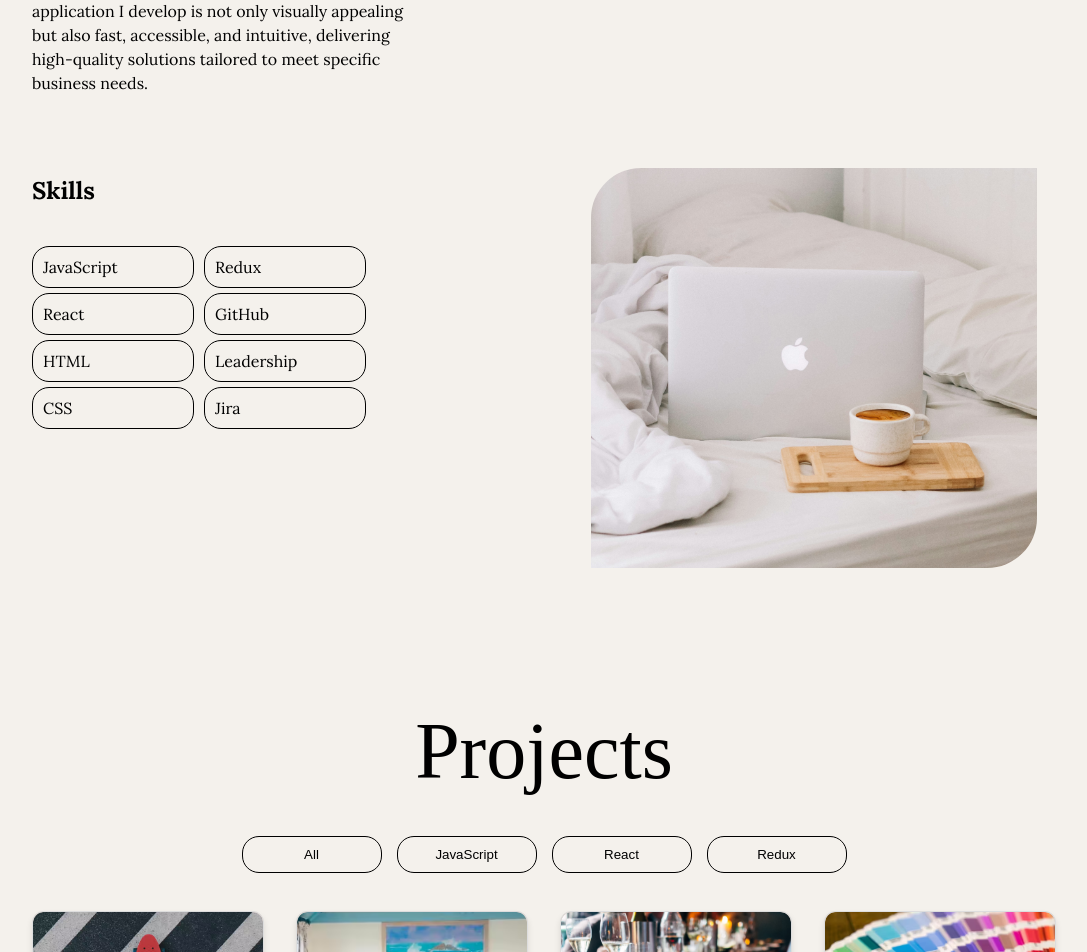
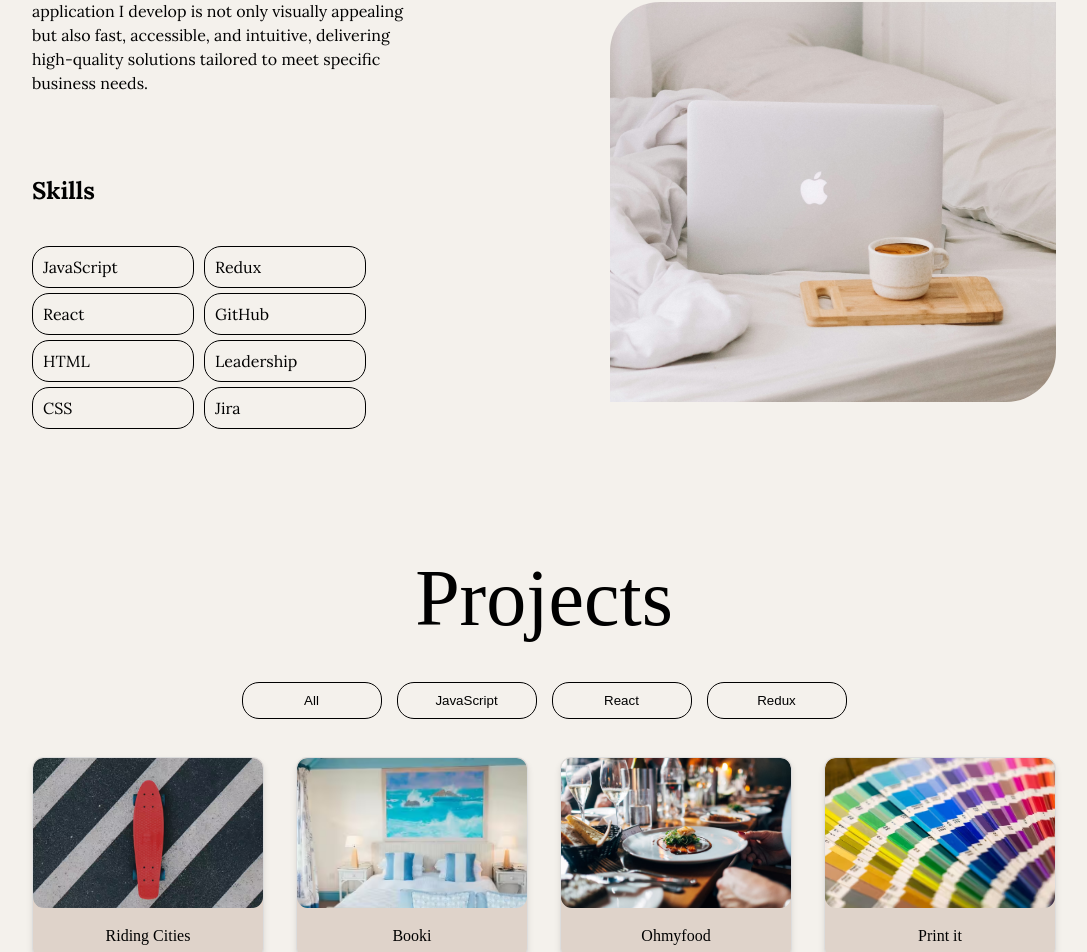
Before and after one commit to D-Fariello/Template-1, a React (Vite) app: page / in a window 1280 px wide. Shown: the part 1306-2258 px from the top of the page, without its empty margins (96-1183 px from the left). Built offline with nearby package versions, Linux system fonts and the light colour scheme; a web font is replaced by a local one.

Commit message:
style: fixed margins to sections

```diff
--- a/src/components/Header.jsx
+++ b/src/components/Header.jsx
@@ -1,15 +1,17 @@
 import React from "react";
-import { Link } from "react-router-dom";
 
 const Header = () => {
   return (
     <header>
       <nav className="main-nav">
-        <Link to="/">
-          <button className="button-nav"> Dalila Fariello </button>
-        </Link>
+        {/* Anchor link to scroll to the top of the page */}
+        <a href="#home">
+          <button className="button-nav">Dalila Fariello</button>
+        </a>
+
+        {/* Anchor link to scroll to the Projects section */}
         <a href="#projects">
-          <button className="button-nav"> Projects </button>
+          <button className="button-nav">Projects</button>
         </a>
       </nav>
     </header>
--- a/src/pages/Home.jsx
+++ b/src/pages/Home.jsx
@@ -7,7 +7,7 @@ import Image from "../components/Image";
 const Home = () => {
   return (
     <main className="mainDiv">
-      <section>
+      <section id="home">
         <h1>Dalila</h1>
         <h2 className="lastName">Fariello</h2>
         <div className="photo">
--- a/src/style/_base.scss
+++ b/src/style/_base.scss
@@ -75,7 +75,7 @@ nav.main-nav {
   border-bottom: 1px solid black;
 }
 
-section {
+section#home {
     margin-top: 5%;
 }
 
@@ -182,8 +182,7 @@ img.aboutMeImage {
     }
 
 .links ul {
-    display: flex
-    ;
+    display: flex;
         list-style-type: none;
         padding: 0;
         flex-direction: row;
@@ -220,9 +219,9 @@ img.aboutMeImage {
     width: 100%;
     display: flex;
     justify-content: flex-end;
-    align-items: flex-end;
-    margin-right: 23%;
-    margin-top: -22%;
+    margin-right: 20%;
+    margin-top: -35%;
+    margin-bottom: -5%;
 
     img.mugCoffeePhoto {
         height: 400px;
@@ -236,6 +235,7 @@ section#projects {
   display: flex;
   flex-direction: column;
   justify-content: center;
+  margin-top: 8%;
 
   h1.projectsTitle {
     font-size: 5rem;
```
